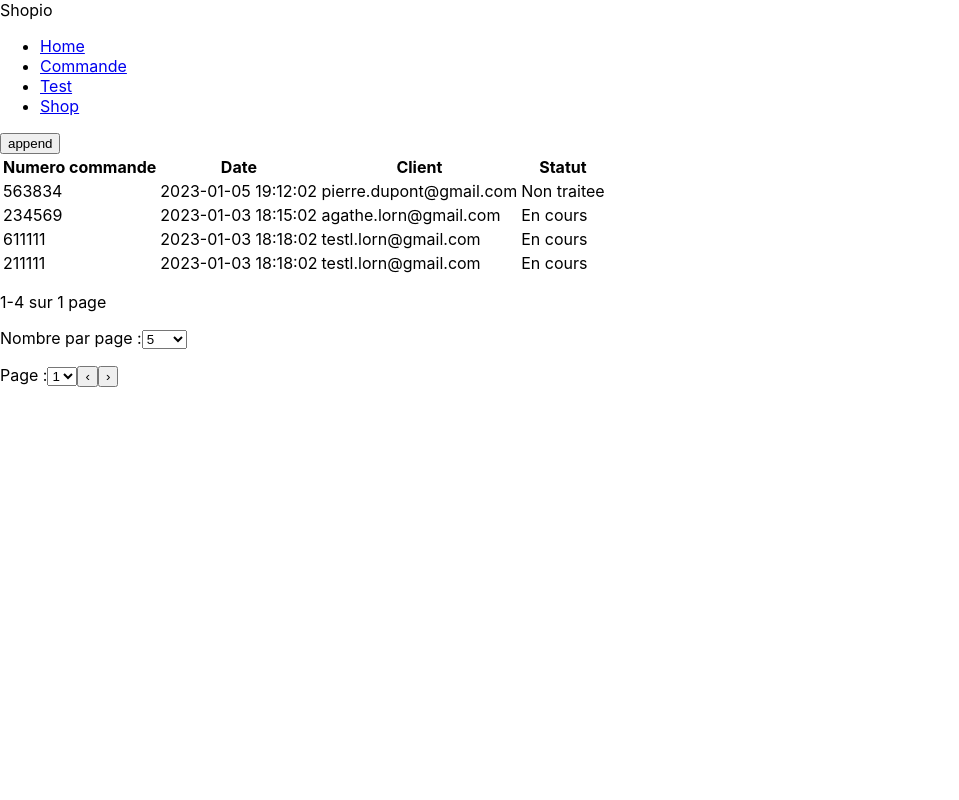
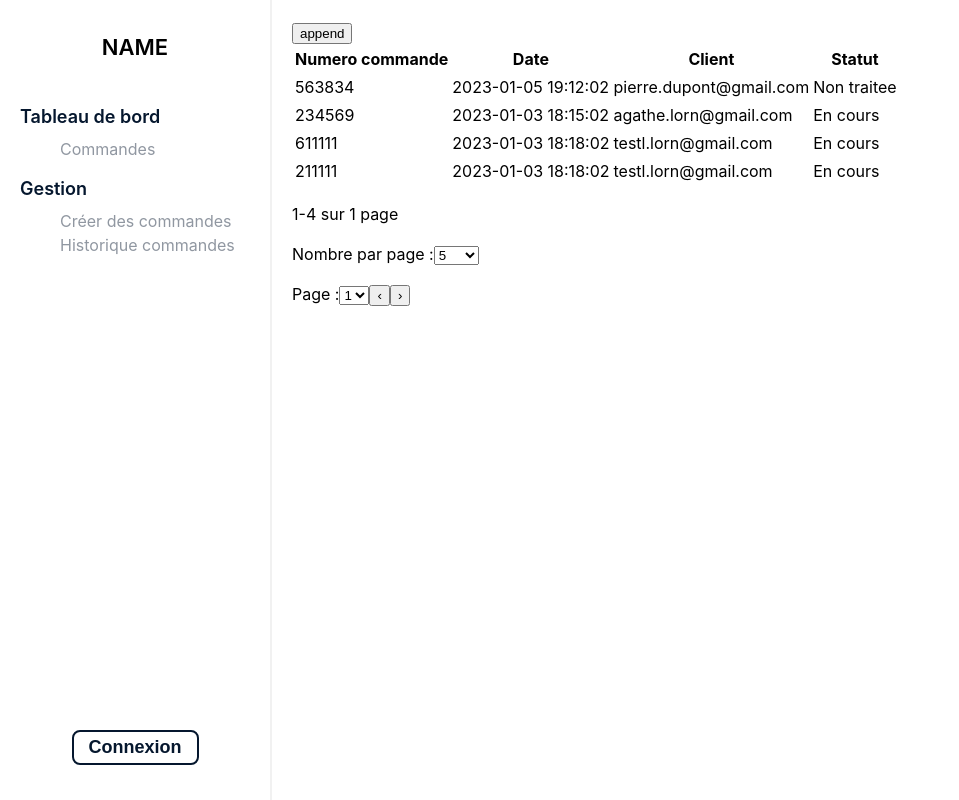
Before and after one commit to matqueme/chaine-de-production, a React (Create React App) app in the folder chaine-production/: page / in a window 1280 px wide. Shown: the whole page, without its empty margins (0-959 px from the left). Built offline with nearby package versions, Linux system fonts and the light colour scheme.

Commit message:
Création du css pour la barre de navigation Changement de nom des élément et ajout d'un btn connexion

```diff
--- a/chaine-production/src/App.scss
+++ b/chaine-production/src/App.scss
@@ -1,3 +1,55 @@
-tr.clickableRow {
-  cursor: pointer;
+@use "./const" as const;
+
+/*FONT*/
+@mixin font($n: 10px) {
+  font-family: "Inter";
 }
+
+ul {
+  list-style-type: none;
+  padding: 0;
+}
+
+.button {
+  background-color: const.$white;
+  color: const.$blackPearl;
+  font-weight: const.$semi-bold;
+  border: 2px const.$blackPearl solid;
+  border-radius: 8px;
+  font-size: 18px;
+  padding: 5px 15px;
+  &:hover {
+    animation: fillButton 0.2s ease-out both;
+    cursor: pointer;
+  }
+}
+
+@keyframes fillButton {
+  0% {
+    background-color: const.$white;
+    color: const.$blackPearl;
+  }
+  100% {
+    background-color: const.$blackPearl;
+    color: const.$white;
+  }
+}
+
+#root {
+  min-height: 100vh;
+}
+.App {
+  min-height: 100vh;
+  display: flex;
+  flex-direction: row;
+}
+
+.content {
+  padding: 20px;
+}
+
+.navbar {
+  padding: 35px 20px;
+  border-right: 2px const.$seashell solid;
+  min-width: 230px;
+}
--- a/chaine-production/src/Layout/Header/Nav.js
+++ b/chaine-production/src/Layout/Header/Nav.js
@@ -1,23 +1,34 @@
 import { Link } from "react-router-dom";
+import "./Nav.scss";
 
 export default function Nav() {
   return (
     <div className="navbar">
-      <div className="logo">Shopio</div>
-      <ul className="nav-links">
-        <li>
-          <Link to="/">Home</Link>
-        </li>
-        <li>
-          <Link to="/commande/id">Commande</Link>
-        </li>
-        <li>
-          <Link to="/test">Test</Link>
-        </li>
-        <li>
-          <Link to="/12">Shop</Link>
-        </li>
-      </ul>
+      <div>
+        <div className="nameWebsite">NAME</div>
+        <ul className="nav-links">
+          <li className="title">Tableau de bord</li>
+          <li className="subtitle">
+            <Link to="/" className="subtitle">
+              Commandes
+            </Link>
+          </li>
+          <li className="title">Gestion</li>
+          <li className="subtitle">
+            <Link to="/test" className="subtitle">
+              Créer des commandes
+            </Link>
+          </li>
+          <li className="subtitle">
+            <Link to="/12" className="subtitle">
+              Historique commandes
+            </Link>
+          </li>
+        </ul>
+      </div>
+      <div className="navConnexion">
+        <button className="button">Connexion</button>
+      </div>
     </div>
   );
 }
--- /dev/null
+++ b/chaine-production/src/Layout/Header/Nav.scss
@@ -0,0 +1,37 @@
+@use "../../const" as const;
+
+.nameWebsite {
+  font-weight: const.$semi-bold;
+  font-size: 22px;
+  text-align: center;
+  padding-bottom: 30px;
+}
+.title {
+  font-weight: const.$semi-bold;
+  color: const.$blackPearl;
+  font-size: 18px;
+  margin-bottom: 8px;
+  margin-top: 16px;
+}
+
+.subtitle {
+  font-weight: const.$regular;
+  color: const.$manatee;
+  text-decoration: none;
+  margin-left: 20px;
+  overflow: hidden;
+  &:hover {
+    color: const.$modnightBlue;
+    font-weight: const.$semi-bold;
+  }
+}
+
+.navbar {
+  display: flex;
+  flex-direction: column;
+  justify-content: space-between;
+}
+
+.navConnexion {
+  align-self: center;
+}
--- a/chaine-production/src/Pages/Home.js
+++ b/chaine-production/src/Pages/Home.js
@@ -154,7 +154,7 @@ function Home() {
   /*----------------------Affichage----------------------*/
 
   return (
-    <>
+    <div className="content">
       <button onClick={append}>append</button>
       <table>
         <thead>
@@ -195,7 +195,7 @@ function Home() {
       </label>
       <button onClick={pageRemove}>‹</button>
       <button onClick={pageAdd}>›</button>
-    </>
+    </div>
   );
 }
 export default Home;
--- /dev/null
+++ b/chaine-production/src/const.scss
@@ -0,0 +1,11 @@
+$white: #ffffff;
+$athensGray: #fbfbfc;
+$seashell: #f1f1f1;
+$manatee: #9097a1;
+$modnightBlue: #003171;
+$blackPearl: #05172e;
+$black: #000000;
+
+$regular: 400;
+$semi-bold: 600;
+$bold: 700;
--- a/chaine-production/src/index.scss
+++ b/chaine-production/src/index.scss
@@ -1,13 +1,7 @@
 body {
   margin: 0;
-  font-family: -apple-system, BlinkMacSystemFont, 'Segoe UI', 'Roboto', 'Oxygen',
-    'Ubuntu', 'Cantarell', 'Fira Sans', 'Droid Sans', 'Helvetica Neue',
-    sans-serif;
+  font-family: "Inter", sans-serif;
+  line-height: 1.5em;
   -webkit-font-smoothing: antialiased;
   -moz-osx-font-smoothing: grayscale;
 }
-
-code {
-  font-family: source-code-pro, Menlo, Monaco, Consolas, 'Courier New',
-    monospace;
-}
```
